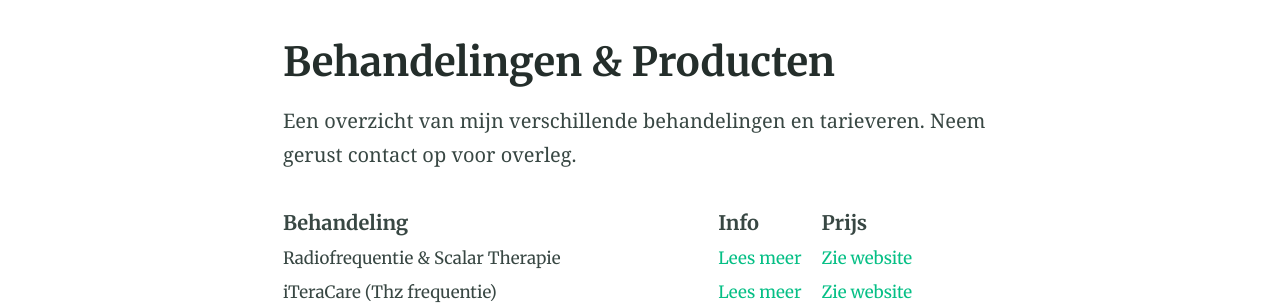
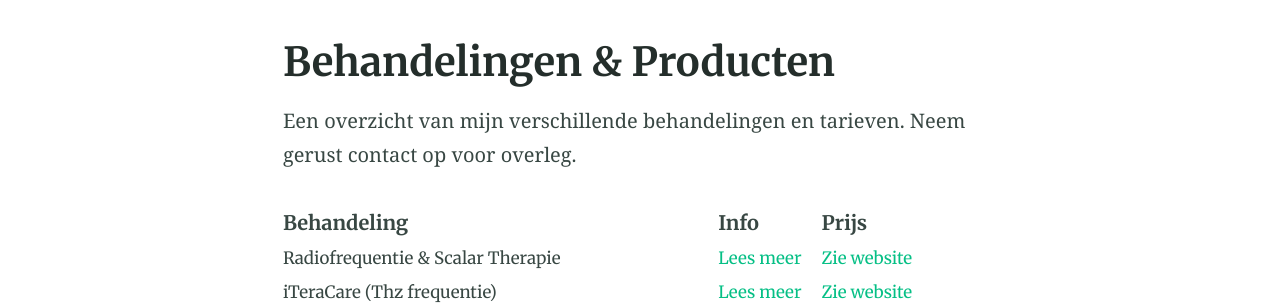
Before and after one commit to dokteranders/dokteranders.com, a Jekyll site: the page built from behandelingen.md, in a window 1280 px wide. Shown: the part 424-728 px from the top of the page. Built offline with Jekyll 4.4.1, drawn with Linux system fonts in a browser that asks for light colours.

Commit message:
Update behandelingen.md

```diff
--- a/behandelingen.md
+++ b/behandelingen.md
@@ -4,7 +4,7 @@
 aside: false
 ---
 
-Een overzicht van mijn verschillende behandelingen en tarieveren. Neem gerust contact op voor overleg.
+Een overzicht van mijn verschillende behandelingen en tarieven. Neem gerust contact op voor overleg.
 
 | **Behandeling** | **Info** | **Prijs** |
 |--------|:-------|:-------|
@@ -22,9 +22,9 @@
 |--------|:-------|:-------|
 | Leela Quantum Energy Capsule | [Bestellen](https://www.thzforyou.nl/producten-thz/) | € 40,-
 | Shilajit (+85 mineralen) | [Bestellen](https://dokteranders.neumi.com/) | € 75,- (50 gr)
-| Carbon 60 (sterkste antioxidant) | [Bestellen](#/contact/) | € 40,- (100 ml)
+| Carbon 60 (sterkste antioxidant) | [Bestellen](/contact/) | € 40,- (100 ml)
 | MMS | [Bestellen](https://vidafyglobal.com/dranders) | € 20,-
-| Colloidaal Zilver | [Bestellen](#/contact/)  | € 10,- (100 ml)
+| Colloidaal Zilver | [Bestellen](/contact/)  | € 10,- (100 ml)
 
 > Onderstaande supplementen en overige artikelen zijn een uitstekende aanvulling op de aangeboden therapieën. Sommige artikelen worden via een betrouwbare partner geleverd. Voor deze partijen ben ik onafhankelijk distribiteur. Wordt er bij het bestellen gevraagd naar een sponsornaam, vul dan **dranders** in.
 
```
